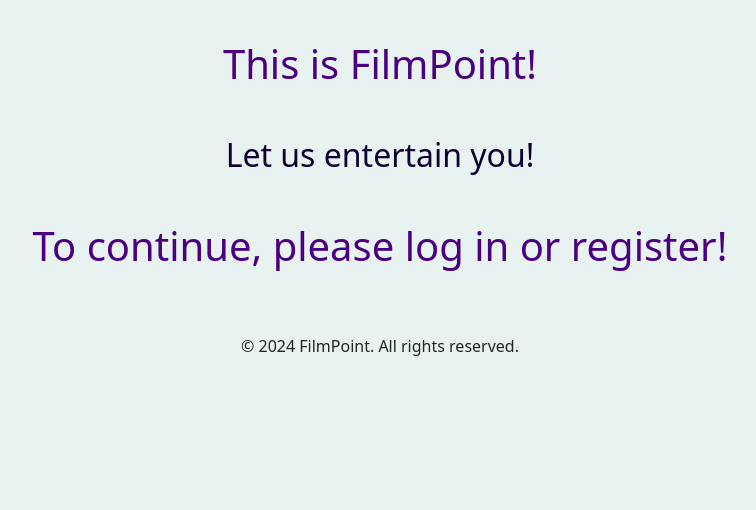
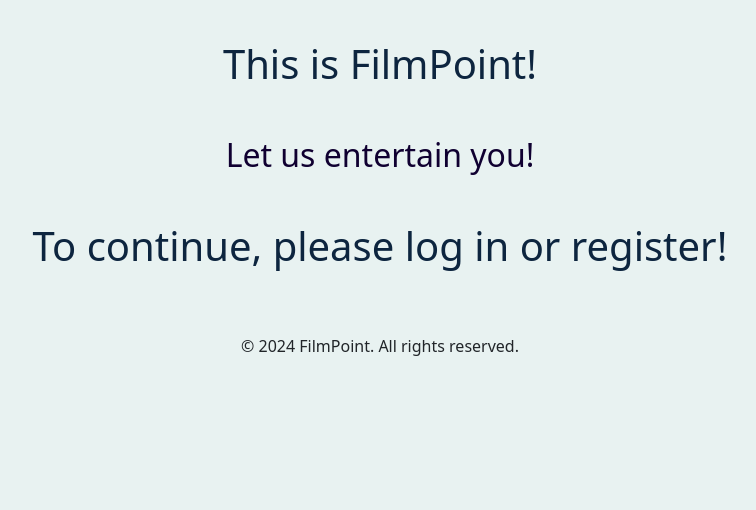
Before and after one commit to makarovadaria/film-point, a Django app: page / in a window 1280 px wide. Shown: the part 66-576 px from the top of the page, without its empty margins (260-1016 px from the left). Run offline with Django 5.2, Linux system fonts and the light colour scheme.

Commit message:
Triin 21.08

```diff
--- a/templates/events/base.html
+++ b/templates/events/base.html
@@ -19,7 +19,7 @@
 
 
 h1 {
-            color: indigo;
+            color: #0d253f;
             text-align: center; /* Center align all h1 headings */
             margin-bottom: 3rem; /* Add space below h1 headings */
             margin-top: 2.5rem;
```
